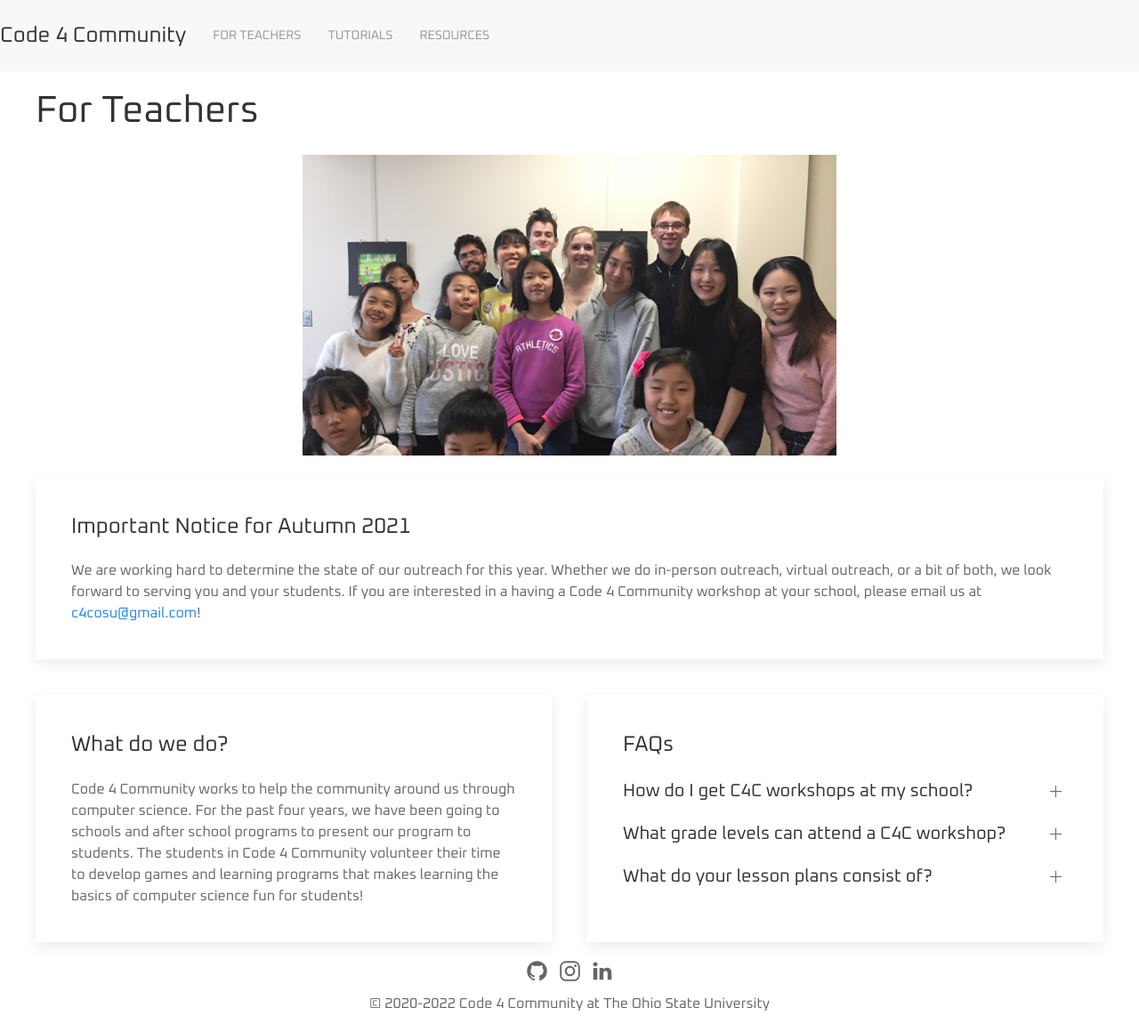
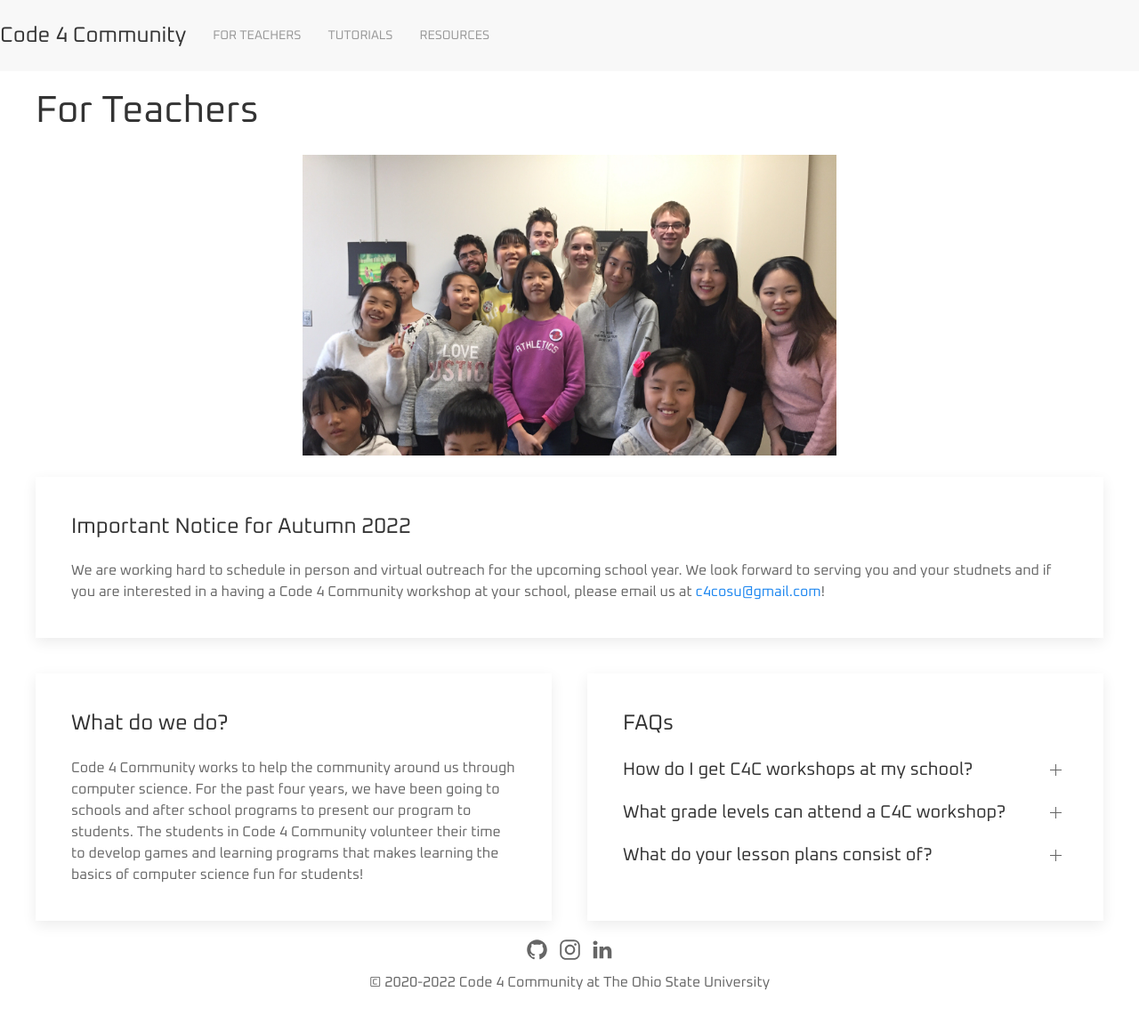
Before and after one commit to Code4Community/Code4Community.github.io, a Jekyll site: the page built from teachers.html, in a window 1280 px wide. Shown: the whole page at 89% size. Built offline with Jekyll 4.4.1, drawn with Linux system fonts in a browser that asks for light colours; nearby versions of some CDN libraries; after the commit the page ends 1136 px from its top, so only the background shows below that.

Commit message:
Update statement for AU 2022

```diff
--- a/teachers.html
+++ b/teachers.html
@@ -61,9 +61,9 @@ permalink: /teachers
 <div class="uk-child-width-expand@s uk-grid-match" uk-grid>
     <div class="uk-width-1-1@m">
         <div class="uk-card uk-card-default uk-card-body">
-            <h2 class="uk-card-title">Important Notice for Autumn 2021</h2>
+            <h2 class="uk-card-title">Important Notice for Autumn 2022</h2>
             <p>
-                We are working hard to determine the state of our outreach for this year. Whether we do in-person outreach, virtual outreach, or a bit of both, we look forward to serving you and your students. If you are interested in a having a Code 4 Community workshop at your school, please email us at <a href="mailto:c4cosu@gmail.com">c4cosu@gmail.com</a>!
+                We are working hard to schedule in person and virtual outreach for the upcoming school year. We look forward to serving you and your studnets and if you are interested in a having a Code 4 Community workshop at your school, please email us at <a href="mailto:c4cosu@gmail.com">c4cosu@gmail.com</a>!
             </p>
         </div>
     </div>
```
